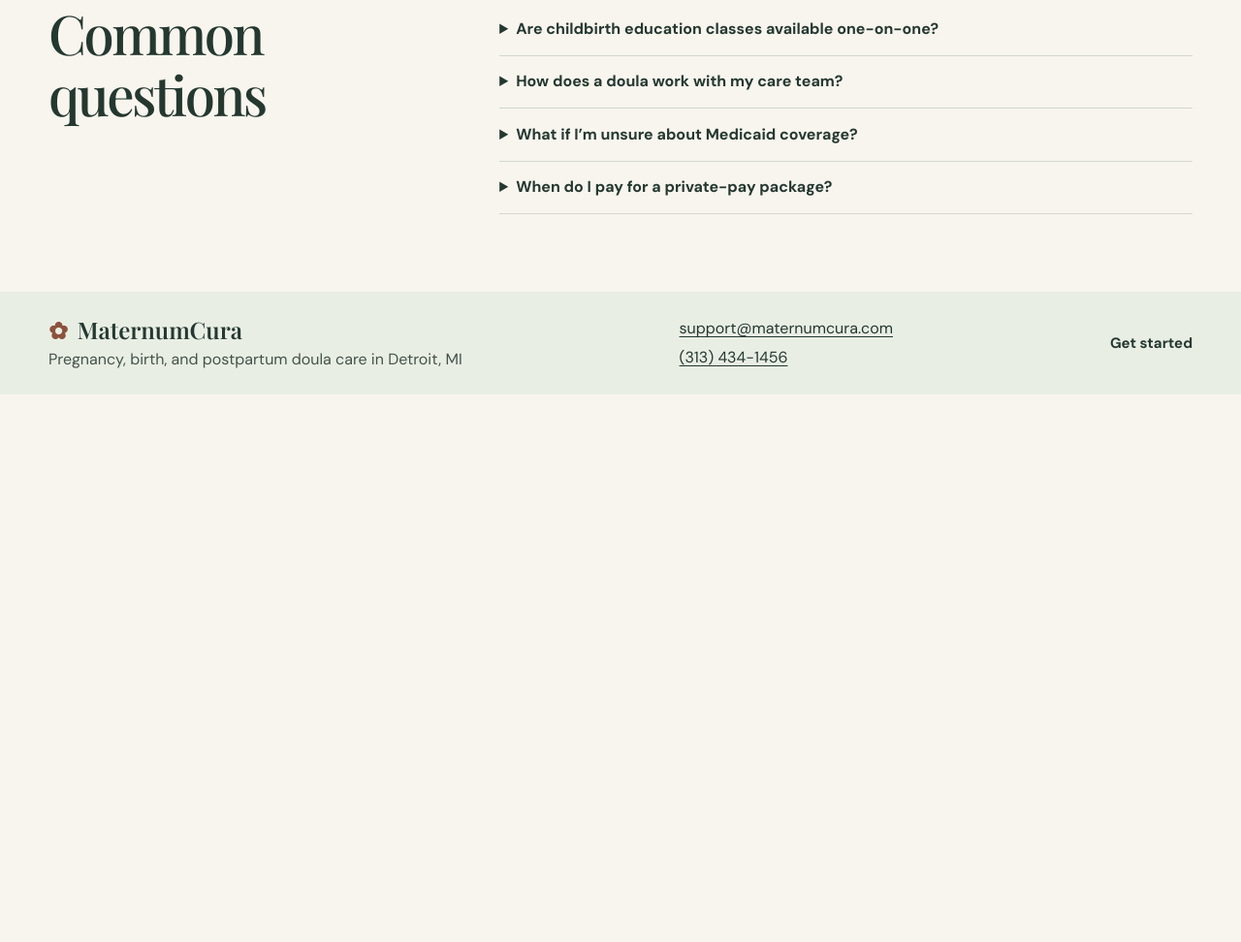
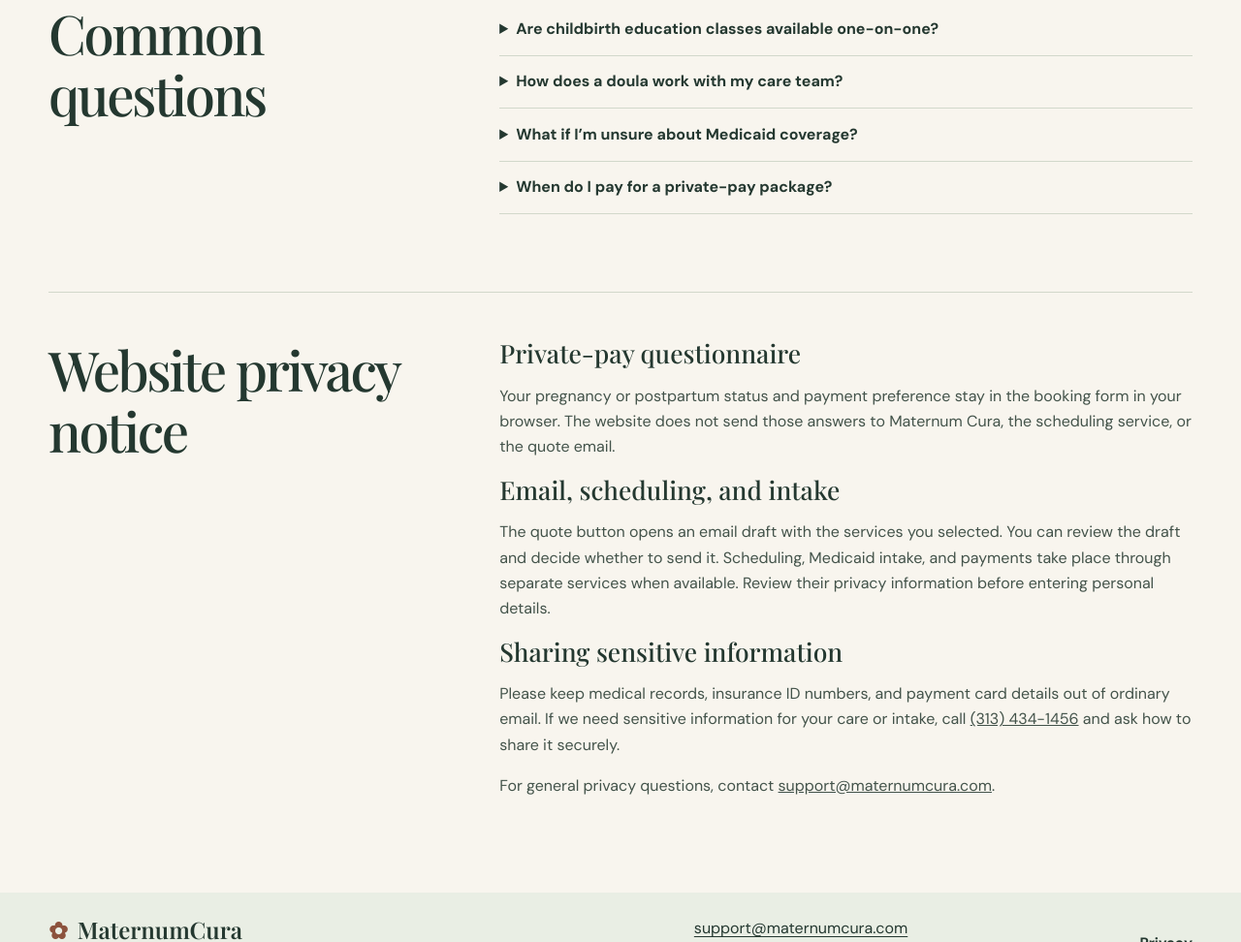
Before and after one commit to abdurryaseen/maternumcura, a plain HTML site: page index.html in a window 1280 px wide. Shown: the part 4106-5078 px from the top of the page at 97% size. Before the commit the page ends 4513 px from the top, so only its background shows below. Drawn offline with nearby package versions, Linux system fonts and the light colour scheme; a web font is replaced by a local one.

Commit message:
Publish website privacy disclosure

```diff
--- a/index.html
+++ b/index.html
@@ -80,7 +80,7 @@
           <li><strong>Pay through Stripe.</strong> Use the checkout link the practice sends after confirming your package.</li>
         </ol>
         <form id="private-intake" aria-describedby="private-privacy">
-          <p id="private-privacy"><strong>Your privacy:</strong> Your pregnancy or postpartum status and payment preference stay on this page. If you email us for a quote, the draft includes only the services you select. Please keep medical details out of email.</p>
+          <p id="private-privacy"><strong>Your privacy:</strong> Your pregnancy or postpartum status and payment preference stay on this page. If you email us for a quote, the draft includes only the services you select. Please keep medical details out of email. <a href="#privacy">Read our website privacy notice</a>.</p>
           <div id="private-questions">
             <p id="private-questions-note">Answer both questions and choose at least one service before booking.</p>
             <label for="intro-stage">What is your current pregnancy or postpartum status?</label>
@@ -143,6 +143,18 @@
       <details><summary>When do I pay for a private-pay package?</summary><p>After you and the practice confirm your package and price, you’ll receive a Stripe checkout link. You can ask about costs and payment timing during the introductory call.</p></details>
     </div>
   </section>
+  <section class="shell faq" id="privacy" aria-labelledby="privacy-title">
+    <h2 id="privacy-title">Website privacy notice</h2>
+    <div>
+      <h3>Private-pay questionnaire</h3>
+      <p>Your pregnancy or postpartum status and payment preference stay in the booking form in your browser. The website does not send those answers to Maternum Cura, the scheduling service, or the quote email.</p>
+      <h3>Email, scheduling, and intake</h3>
+      <p>The quote button opens an email draft with the services you selected. You can review the draft and decide whether to send it. Scheduling, Medicaid intake, and payments take place through separate services when available. Review their privacy information before entering personal details.</p>
+      <h3>Sharing sensitive information</h3>
+      <p>Please keep medical records, insurance ID numbers, and payment card details out of ordinary email. If we need sensitive information for your care or intake, call <a href="tel:+13134341456">(313) 434-1456</a> and ask how to share it securely.</p>
+      <p>For general privacy questions, contact <a href="mailto:support@maternumcura.com">support@maternumcura.com</a>.</p>
+    </div>
+  </section>
 </main>
 
 <footer>
@@ -155,7 +167,7 @@
       <a href="mailto:support@maternumcura.com">support@maternumcura.com</a>
       <a href="tel:+13134341456">(313) 434-1456</a>
     </address>
-    <a href="#start">Get started</a>
+    <a href="#privacy">Privacy</a>
   </div>
 </footer>
 <dialog aria-labelledby="dialog-title">
```
